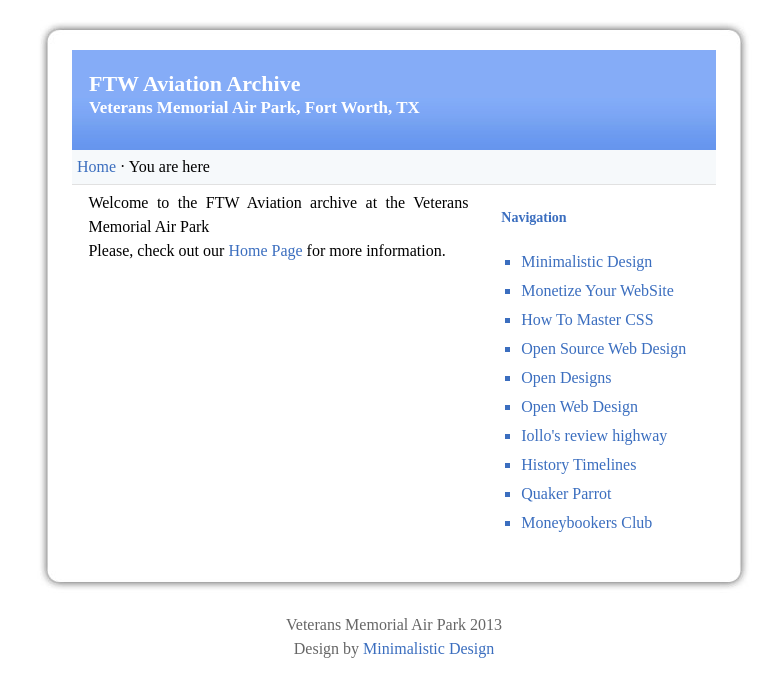
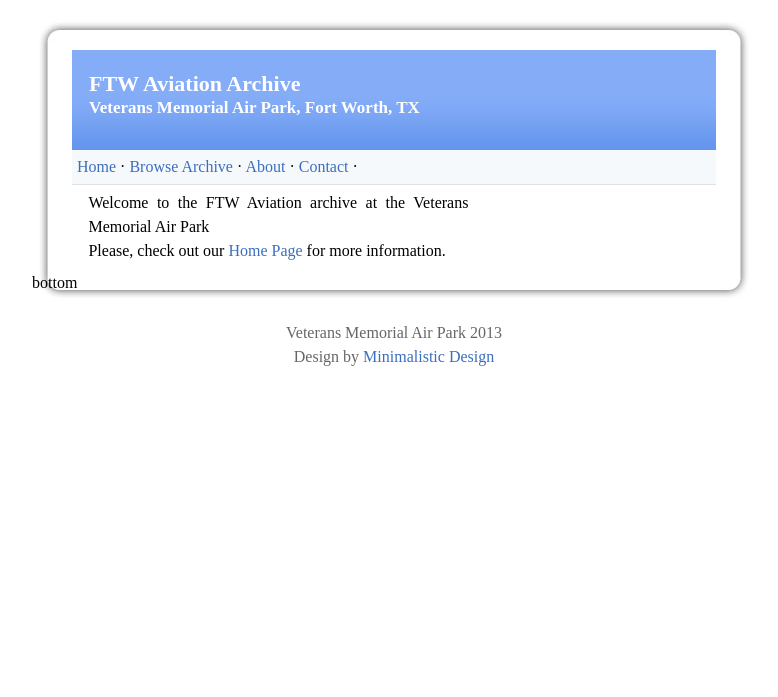
Before and after one commit to vmap/vmap.github.io, a Jekyll site: the page built from index.html, in a window 1280 px wide. Shown: the top 697 px of the page, without its empty margins (246-1024 px from the left). Built offline with Jekyll 4.4.1, drawn with Linux system fonts in a browser that asks for light colours; Markdown is read by kramdown in place of the engine named in the settings.

Commit message:
redesign experiment

```diff
--- a/_layouts/default.html
+++ b/_layouts/default.html
@@ -17,13 +17,13 @@
 				</div>
 
 				<div class="breadcrumbs">
-		<a href="#">Home</a> &middot; You are here
+				<a href="#">Home</a> &middot; <a href="#">Browse Archive</a> &middot; <a href="#">About</a> &middot; <a href="#">Contact</a> &middot;
 				</div>
 
 				<div class="middle">
 				{{ content }}
 				</div>
-
+<!--
 <div class="right">
 
 	<h2>Navigation</h2>
@@ -42,14 +42,14 @@
 	</ul>
 
 </div>
+-->
 
-<div id="clear"></div>
+			<div id="clear">clear</div>
 
-</div>
+			</div> <!-- content -->
+			<div id="bottom">bottom</div>
 
-<div id="bottom"></div>
-
-</div>
+		</div> <!-- wrap -->
 
 		<div id="footer">
 			<p>Veterans Memorial Air Park 2013</p>
```
Lines whose indentation alone changed are shown as unchanged.
